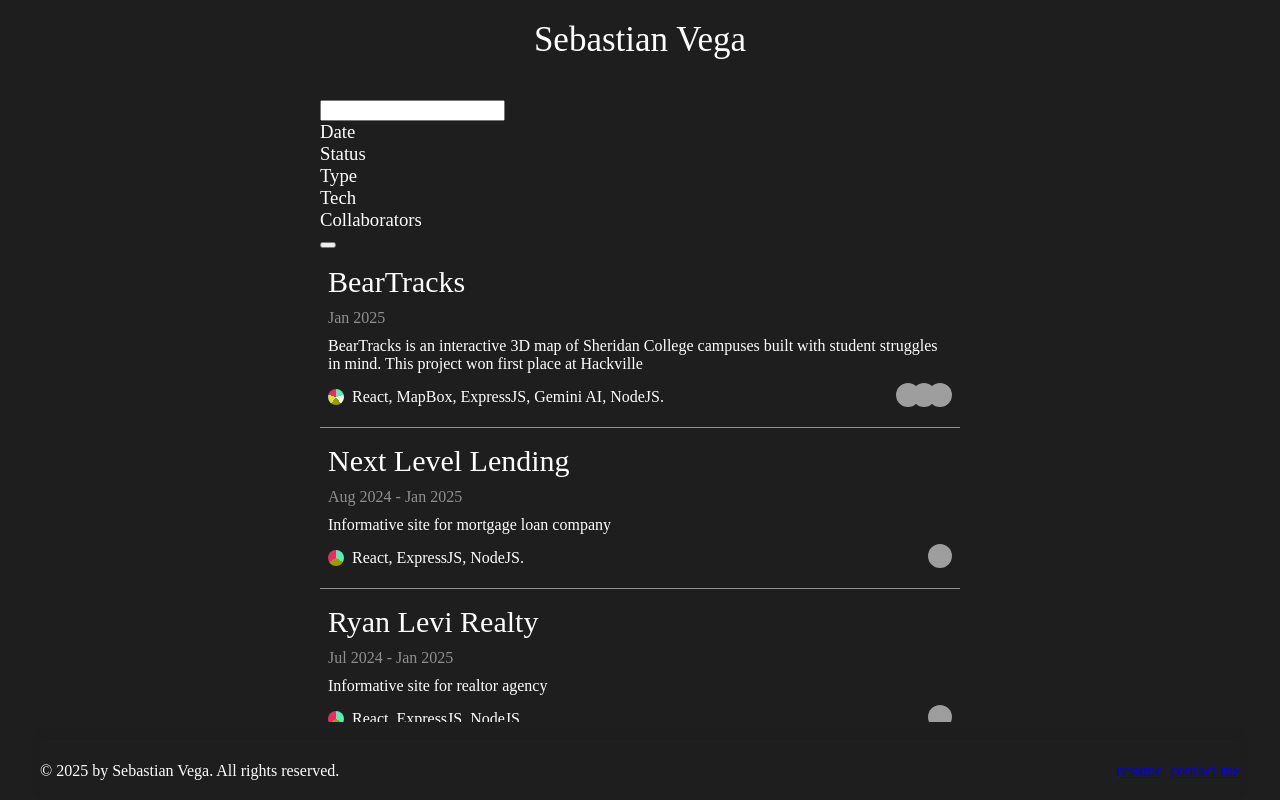
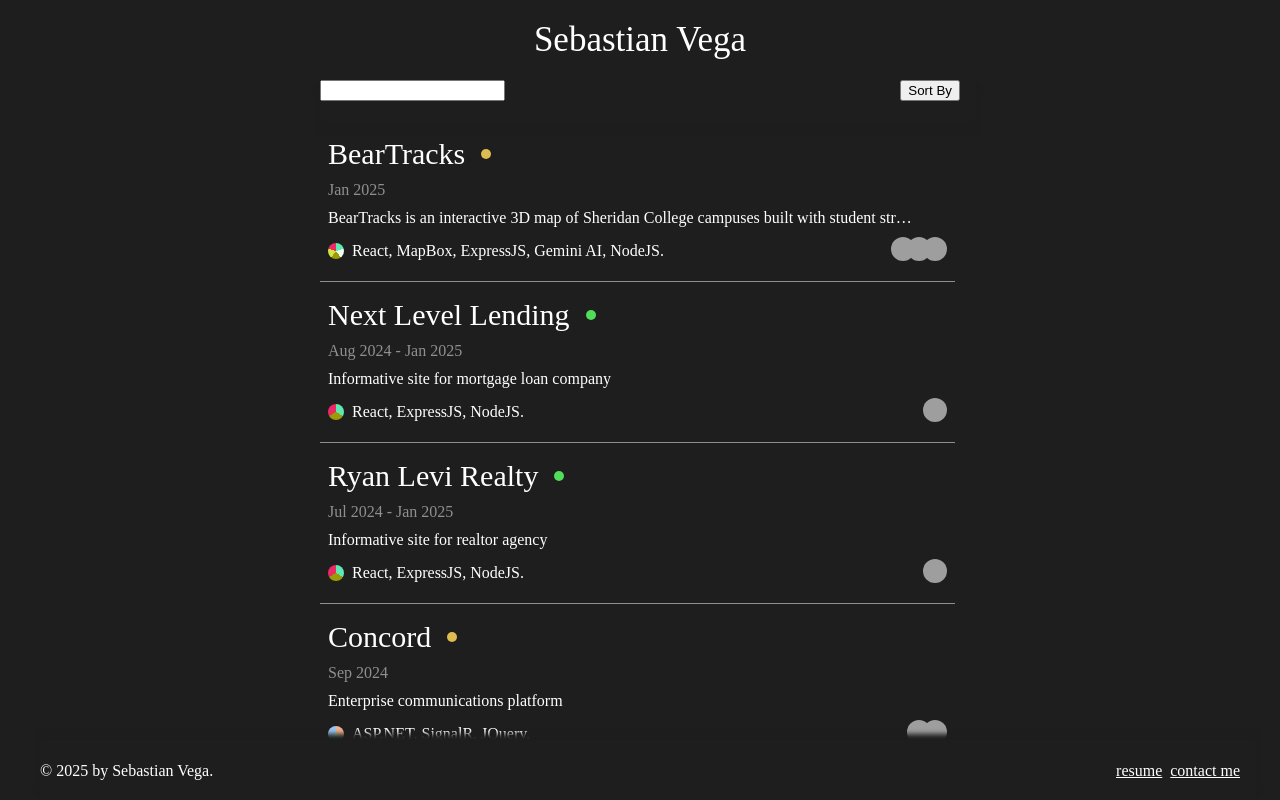
Before and after one commit to vega0604/Portfolio, a React (Vite) app: page / in a window 1280 px wide. Built offline with nearby package versions, Linux system fonts and the light colour scheme; grey boxes are pictures that could not be loaded.

Commit message:
feat(projects): updated search form container styles | added project statuses

```diff
--- a/src/components/Footer.jsx
+++ b/src/components/Footer.jsx
@@ -4,7 +4,7 @@ import styles from '@styles/footer.module.css';
 function Footer(){
     return (
         <footer className={`${styles.footer} container`}>
-            <p>© 2025 by Sebastian Vega. All rights reserved.</p>
+            <p>© 2025 by Sebastian Vega.</p>
             <ul className={styles.links_list}>
                 <li>
                     <a href="/resume.pdf" target="_blank" className={styles.link}>resume</a>
--- a/src/index.css
+++ b/src/index.css
@@ -33,7 +33,7 @@ html {
 
 body {
   width: 100%;
-  height: 100%;
+  height: 100svh;
   margin: 0;
   padding: var(--block_padding) var(--inline_padding);
   box-sizing: border-box;
@@ -46,9 +46,7 @@ body {
 #root {
   display: flex;
   flex-flow: column nowrap;
-  gap: 20px;
   height: 100%;
-  /* justify-content: stretch; */
 }
 
 .container {
--- a/src/pages/Projects.jsx
+++ b/src/pages/Projects.jsx
@@ -7,6 +7,16 @@ import styles from "@styles/projects.module.css";
 
 function Projects(){
     const [displayedProjects, setDisplayedProjects] = useState(PROJECTS);
+    const [selectedProject, setSelectedProject] = useState(-1);
+    const [searching, setSearching] = useState(false);
+
+    function handleProjectSelection(i){
+        if (selectedProject == i){
+            setSelectedProject(-1);
+        } else {
+            setSelectedProject(i);
+        }
+    }
 
     return (
         <section className={styles.project_section}>
@@ -14,7 +24,7 @@ function Projects(){
                 <form>
                     <div className={styles.searchbar_container}>
                         <input type="text" />
-                        <div className={styles.filters_container}>
+                        <div className={styles.filters_container} data-toggled={searching}>
                             <div>
                                 <h3>Date</h3>
                                 <ul>
@@ -48,15 +58,15 @@ function Projects(){
                         </div>
                     </div>
                     <div className={styles.sorter_container}>
-                        <button></button>
+                        <button>Sort By</button>
                         <div></div>
                     </div>
                 </form>
             </search>
             <ul className={styles.project_list}>
                 {displayedProjects.map((project, i) =>
-                    <li key={i} className={styles.project_item}>
-                        <h2 className={styles.project_name}>{project.name}</h2>
+                    <li key={i} className={styles.project_item} onClick={() => handleProjectSelection(i)} data-selected={selectedProject == i}>
+                        <h2 className={styles.project_name}>{project.name} <span className={`${styles.project_status} ${project.status == STATUS.COMPLETE ? styles.complete: styles.in_progress}`}/></h2>
                         <p className={styles.project_dates}>{dateToString(project.start_date)} {project.end_date && `- ${dateToString(project.end_date)}`}</p>
                         <p className={styles.project_description}>{project.description}</p>
                         <div className={styles.development_info_container}>
@@ -67,7 +77,7 @@ function Projects(){
                             <ul className={styles.collaborators_list}>
                                 {project.collaborators.map((person, j) => person.github &&
                                     <li key={j} className={styles.collaborator}>
-                                        <a href={person.github} target="_blank">
+                                        <a href={person.github} target="_blank" onClick={(e) => e.stopPropagation()}>
                                             <img src={`${person.github}.png`} alt="Collaborator GitHub" />
                                         </a>
                                     </li>
--- a/src/styles/footer.module.css
+++ b/src/styles/footer.module.css
@@ -1,5 +1,7 @@
 
 .footer {
+    width: calc(100% + 1rem);
+    padding-right: 1rem;
     display: flex;
     justify-content: space-between;
     align-items: center;
@@ -15,6 +17,7 @@
 }
 
 .link {
+    color: var(--light);
     text-wrap: nowrap;
     white-space: none;
 }
--- a/src/styles/projects.module.css
+++ b/src/styles/projects.module.css
@@ -10,10 +10,33 @@
     flex-flow: column nowrap;
 }
 
+.form_container {
+    width: calc(100% + 1rem);
+    padding-bottom: 20px;
+    padding-right: 1rem;
+    box-sizing: border-box;
+    box-shadow: 0px 8px 5px var(--dark);
+    z-index: 9;
+}
+
+.form_container form {
+    display: flex;
+    justify-content: space-between;
+    align-items: flex-start;
+}
+
+.filters_container {
+    position: absolute;
+    height: 0;
+    overflow: hidden;
+}
+
 .project_list {
     height: 100%;
     min-height: 0;
     overflow-y: auto;
+    overflow-x: hidden;
+    padding-right: 5px;
 }
 
 .project_list::-webkit-scrollbar {
@@ -32,10 +55,46 @@
     gap: 10px;
     padding: 1rem 0.5rem;
     border-bottom: 1px solid var(--light_50);
+    height: 128px;
+    transition: height 0.2s ease-in-out;
 }
 
+.project_item[data-selected=true] {
+    background-color: red;
+    height: 10rem;
+}
+
+.project_name {
+    display: flex;
+    align-items: center;
+    gap: 1rem;
+}
+
+.project_status {
+    --size: 10px;
+    display: inline-block;
+    width: var(--size);
+    height: var(--size);
+    border-radius: 50%;
+}
+
+.project_status.complete {
+    background: var(--complete);
+}
+
+.project_status.in_progress {
+    background: var(--in_progress);
+}
 .project_dates {
     color: var(--light_50);
+}
+
+.project_description {
+    display: block;
+    width: calc(100% - 2rem);
+    white-space: nowrap;
+    text-overflow: ellipsis;
+    overflow: hidden;
 }
 
 
```
